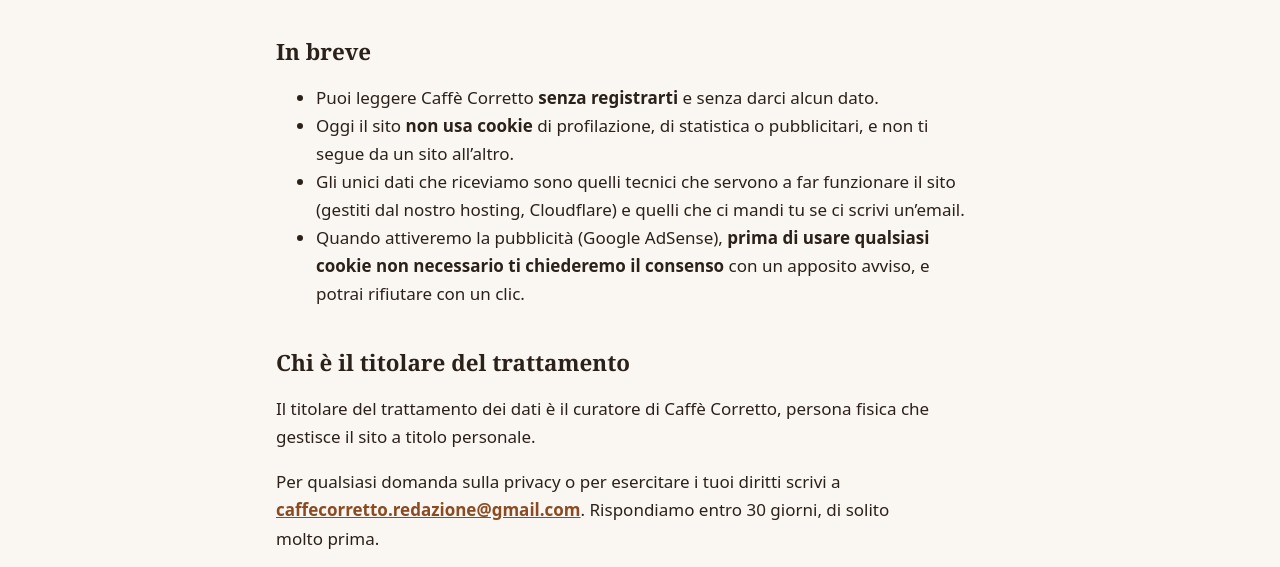
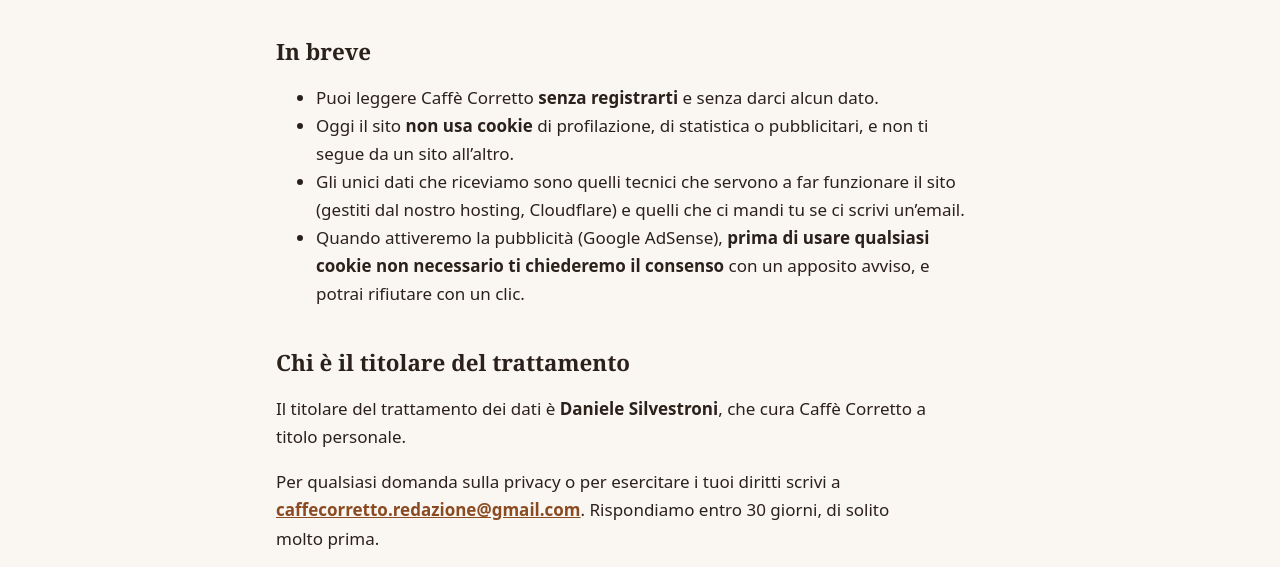
Before and after one commit to silve99/caffe-corretto, an Astro site: page /privacy in a window 1280 px wide. Shown: the part 182-749 px from the top of the page. Built offline with nearby package versions, Linux system fonts and the light colour scheme; Astro itself is replaced by a stand-in of ours.

Commit message:
Privacy: nome del titolare (#16)
Claude-Session: https://claude.ai/code/session_012JY6jxC45kaWxnCHBwB6vB

Co-authored-by: Claude <noreply@anthropic.com>

```diff
--- a/src/pages/privacy.md
+++ b/src/pages/privacy.md
@@ -15,7 +15,7 @@ descrizione: Informativa privacy e cookie di Caffè Corretto, ai sensi del GDPR
 
 ## Chi è il titolare del trattamento
 
-Il titolare del trattamento dei dati è il curatore di Caffè Corretto, persona fisica che gestisce il sito a titolo personale.
+Il titolare del trattamento dei dati è **Daniele Silvestroni**, che cura Caffè Corretto a titolo personale.
 
 Per qualsiasi domanda sulla privacy o per esercitare i tuoi diritti scrivi a **[caffecorretto.redazione@gmail.com](mailto:caffecorretto.redazione@gmail.com)**. Rispondiamo entro 30 giorni, di solito molto prima.
 
```
